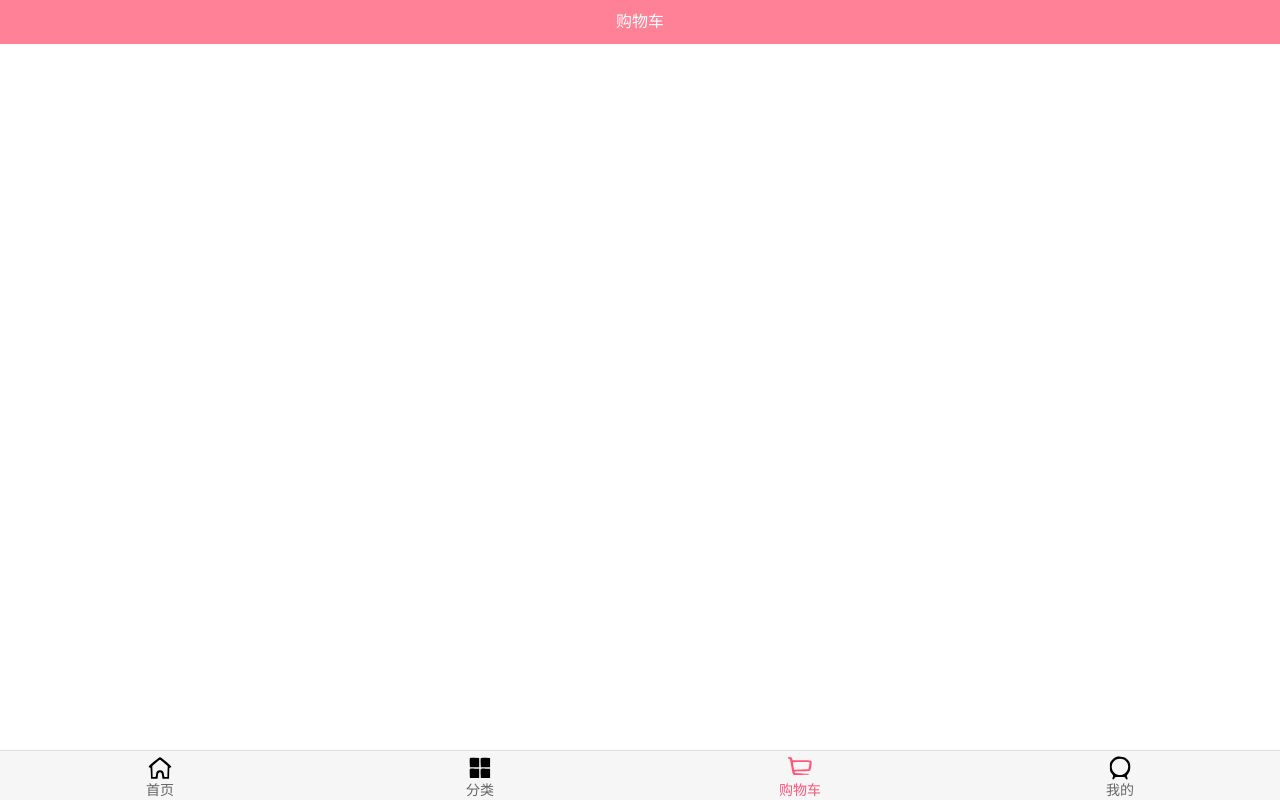
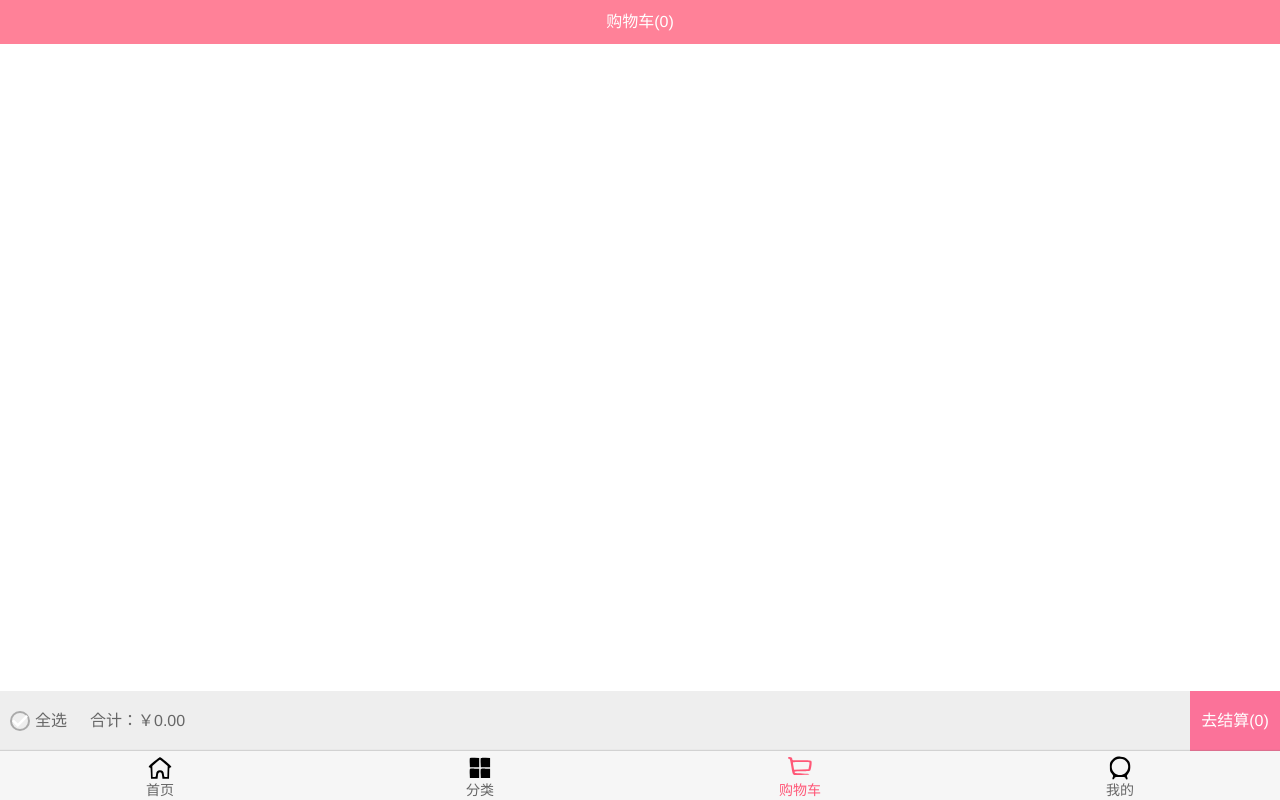
Before and after one commit to zhang1997zgs/vue-shizhan, a Vue app: page /cart in a window 1280 px wide. Built offline with nearby package versions, Linux system fonts and the light colour scheme; what @meforma/vue-toaster would draw is missing.

Commit message:
cart的完成

```diff
--- a/src/App.vue
+++ b/src/App.vue
@@ -1,7 +1,7 @@
 <template>
   <div id="app" class='wrapper'>
     <router-view v-slot="{ Component }">
-      <keep-alive>
+      <keep-alive exclude='Detail'>
         <component :is="Component" />
       </keep-alive>
     </router-view>
--- a/src/common/const.js
+++ /dev/null
@@ -1,4 +0,0 @@
-export const TOP_DISTANCE = 1000
-export const POP = 'pop'
-export const NEW = 'new'
-export const SELL = 'sell'
--- a/src/views/cart/Cart.vue
+++ b/src/views/cart/Cart.vue
@@ -1,15 +1,30 @@
 <template>
   <div id='cart'>
-    <nav-bar class='cart-nav'><template #center>购物车</template></nav-bar>
+    <nav-bar class='cart-nav'>
+      <template #center>购物车({{length}})</template>
+    </nav-bar>
+    <cart-list/>
+    <cart-bottom-bar/>
   </div>
 </template>
 
 <script>
 import NavBar from "@/components/common/navbar/NavBar"
+import CartList from "./child/CartList";
+import CartBottomBar from "./child/CartBottomBar";
+import { mapGetters } from 'vuex';
 export default {
   name: 'Cart',
   components: {
-    NavBar
+    NavBar,
+    CartBottomBar,
+    CartList
+  },
+  computed: {
+    ...mapGetters({
+      length: 'cartLength',
+      list: 'cartList'
+    })
   }
 }
 </script>
--- /dev/null
+++ b/src/views/cart/child/CartBottomBar.vue
@@ -0,0 +1,104 @@
+<template>
+  <div class="bottom-bar">
+    <div class="check-content">
+      <check-button
+        class="checked-all"
+        :is-checked="isSelectAll"
+        @click="checkClick"
+      ></check-button>
+      <span>全选</span>
+    </div>
+    <div class="totalPrice">合计：{{ totalPrice }}</div>
+    <div class="calculate" @click="calcClick">去结算({{ checkLength }})</div>
+  </div>
+</template>
+
+<script>
+import CheckButton from "./CheckButton";
+import { mapGetters } from "vuex";
+
+export default {
+  name: "CartBottomBar",
+  components: {
+    CheckButton,
+  },
+  computed: {
+    ...mapGetters(["cartList"]),
+    totalPrice() {
+      return (
+        "￥" +
+        this.cartList
+          .filter((item) => {
+            return item.checked;
+          })
+          .reduce((preValue, item) => {
+            return preValue + item.price * item.count;
+          }, 0)
+          .toFixed(2)
+      );
+    },
+    checkLength() {
+      return this.cartList.filter((item) => item.checked).length;
+    },
+    isSelectAll() {
+      // return !(this.cartList.filter(item=>item.checked).length)
+      if (this.cartList.length === 0) {
+        return false;
+      } else {
+        return !this.cartList.find(item => !item.checked);
+      }
+    },
+  },
+  methods: {
+    checkClick() {
+      if (this.isSelectAll) {
+        this.cartList.forEach((item) => (item.checked = false));
+      } else {
+        this.cartList.forEach((item) => (item.checked = true));
+      }
+    },
+    calcClick() {
+      if (!this.isSelectAll) {
+        this.$toast.show(`请选择购买的商品`, {
+          position: 'top',
+          duration: 800,
+          type: 'default'
+        });
+      }
+    },
+  },
+};
+</script>
+
+<style>
+.bottom-bar {
+  position: relative;
+  display: flex;
+  height: 60px;
+  line-height: 60px;
+  bottom: 20px;
+  background-color: #eeeeee;
+}
+.check-content {
+  display: flex;
+  align-items: center;
+  margin-left: 10px;
+  width: 60px;
+}
+.checked-all {
+  width: 20px;
+  height: 20px;
+  line-height: 20px;
+  margin-right: 5px;
+}
+.totalPrice {
+  margin-left: 20px;
+  flex: 1;
+}
+.calculate {
+  width: 90px;
+  background-color: #fb7299;
+  text-align: center;
+  color: #ffffff;
+}
+</style>
--- /dev/null
+++ b/src/views/cart/child/CartList.vue
@@ -0,0 +1,46 @@
+<template>
+  <div class="cart-list">
+    <scroll
+      class="contnet"
+      ref='scroll'
+      :probe-type='3'
+      :pull-up-load='true'
+    >
+      <cart-list-item
+        v-for='(item, index) in cartList'
+        :key='index'
+        :item-info='item'
+      />
+    </scroll>
+  </div>
+</template>
+
+<script>
+import Scroll from "@/components/common/scroll/Scroll"
+import CartListItem from "./CartListItem"
+
+import { mapGetters } from "vuex"
+export default {
+  name: 'CartList',
+  components: {
+    Scroll,
+    CartListItem
+  },
+  computed: {
+    ...mapGetters(["cartList"])
+  },
+  activated() {
+    this.$refs.scroll.refresh()
+  }
+}
+</script>
+
+<style scoped>
+  .cart-list {
+    height: calc(100% - 44px - 49px - 40px);
+  }
+  .content {
+    height: 100%;
+    overflow: hidden;
+  }
+</style>
--- /dev/null
+++ b/src/views/cart/child/CartListItem.vue
@@ -0,0 +1,104 @@
+<template>
+  <div id="shop-item">
+    <div class="item-selector">
+      <CheckButton
+        :is-checked="itemInfo.checked"
+        @click="checkClick"
+      ></CheckButton>
+    </div>
+    <div class="item-img">
+      <img :src="itemInfo.image" alt="商品图片" />
+    </div>
+    <div class="item-info">
+      <div class="item-title">{{ itemInfo.title }}</div>
+      <div class="item-desc">商品描述: {{ itemInfo.desc }}</div>
+      <div class="info-bottom">
+        <div class="item-price left">¥{{ itemInfo.price }}</div>
+        <div class="item-count right">x{{ itemInfo.count }}</div>
+      </div>
+    </div>
+  </div>
+</template>
+
+<script>
+import CheckButton from "./CheckButton";
+export default {
+  name: "CartListItem",
+  components: {
+    CheckButton,
+  },
+  props: {
+    itemInfo: {
+      type: Object,
+      default() {
+        return {};
+      },
+    },
+  },
+  data() {
+    return {
+      local: this.itemInfo
+    }
+  },
+  methods: {
+    checkClick() {
+      // console.log(this.itemInfo)
+      this.local.checked = !this.local.checked;
+    },
+  },
+};
+</script>
+
+<style scoped>
+#shop-item {
+  width: 100%;
+  display: flex;
+  font-size: 0;
+  padding: 5px;
+  border-bottom: 1px solid #ccc;
+}
+.item-selector {
+  width: 14%;
+  display: flex;
+  justify-content: center;
+  align-items: center;
+}
+.item-title,
+.item-desc {
+  overflow: hidden;
+  white-space: nowrap;
+  text-overflow: ellipsis;
+}
+.item-img {
+  padding: 5px;
+  /*border: 1px solid #ccc;*/
+}
+.item-img img {
+  width: 80px;
+  height: 100px;
+  display: block;
+  border-radius: 5px;
+}
+.item-info {
+  font-size: 17px;
+  color: #333;
+  padding: 5px 10px;
+  position: relative;
+  overflow: hidden;
+}
+.item-info .item-desc {
+  font-size: 14px;
+  color: #666;
+  margin-top: 15px;
+}
+.info-bottom {
+  margin-top: 10px;
+  position: absolute;
+  bottom: 10px;
+  left: 10px;
+  right: 10px;
+}
+.info-bottom .item-price {
+  color: orangered;
+}
+</style>
--- /dev/null
+++ b/src/views/cart/child/CheckButton.vue
@@ -0,0 +1,31 @@
+<template>
+  <div
+    class="check-button"
+    :class="{ check: isChecked }"
+  >
+    <img src="@/assets/img/cart/tick.svg" alt="" />
+  </div>
+</template>
+
+<script>
+export default {
+  name: "CheckButton",
+  props: {
+    isChecked: {
+      type: Boolean,
+      default: false,
+    },
+  },
+};
+</script>
+
+<style scoped>
+.check-button {
+  border-radius: 50%;
+  border: 2px solid #aaaaaa;
+}
+.check {
+  border-color: #fb7299;
+  background-color:  #fb7299;
+}
+</style>
--- a/src/views/detail/Detail.vue
+++ b/src/views/detail/Detail.vue
@@ -67,12 +67,28 @@ export default {
     }
   },
   created() {
+    // 1.取出iid
     this.iid = this.$route.params.iid
+    // console.log(this.iid)
+    // 2.发送商品请求
+    this._getDetail(this.iid)
 
-    getDetail(this.iid).then(res => {
+    // 3.请求推荐请求
+    this._getRecommend()
+  },
+  methods: {
+    imageLoad() {
+      if(this.$refs.scroll){
+        this.$refs.scroll.refresh()
+      }
+      // 图片加载完后计算各个模块的高度
+      this.getthemeTopYs()
+    },
+    _getDetail(iid) {
+      getDetail(iid).then(res => {
       // 1.获取顶部的图片轮播数据
       const data = res.result
-      console.log(data);
+      // console.log(data);
       this.topImages = data.itemInfo.topImages
       // 2.获取商品信息
       this.goods = new Goods(data.itemInfo, data.columns, data.shopInfo.services)
@@ -99,18 +115,11 @@ export default {
         this.themeTopYs.push(Number.MAX_VALUE)
         }, 100)
       })
-
+    },
+    _getRecommend() {
       getRecommend().then(res => {
         this.recommends = res.data.list
       })
-  },
-  methods: {
-    imageLoad() {
-      if(this.$refs.scroll){
-        this.$refs.scroll.refresh()
-      }
-      // 图片加载完后计算各个模块的高度
-      this.getthemeTopYs()
     },
     titleClick(index) {
       this.$refs.scroll.scrollTo(0, -this.themeTopYs[index], 200)
--- a/src/views/home/Home.vue
+++ b/src/views/home/Home.vue
@@ -39,6 +39,8 @@ import TabControl from "@/components/content/tabcontrol/TabControl"
 import GoodsList from '@/components/content/goods/GoodsList'
 import BackTop from '@/components/content/backtop/BackTop'
 
+
+import {debounce} from "@/common/utils"
 import { getMultiData, getProductData } from "@/network/home"
 
 export default {
@@ -82,6 +84,12 @@ export default {
     this._getProductData('pop')
     this._getProductData('new')
     this._getProductData('sell')
+  },
+  mounted() {
+    const refresh = debounce(this.$refs.scroll.refresh, 50)
+    this.emitter.on("itemImgLoad", () => {
+      refresh()
+    });
   },
   methods: {
     /**
```
Also changed, not shown: src/common/models.js (deleted), 1 other file (tests, documents, lock files or other folders). Lines whose indentation alone changed are shown as unchanged.
